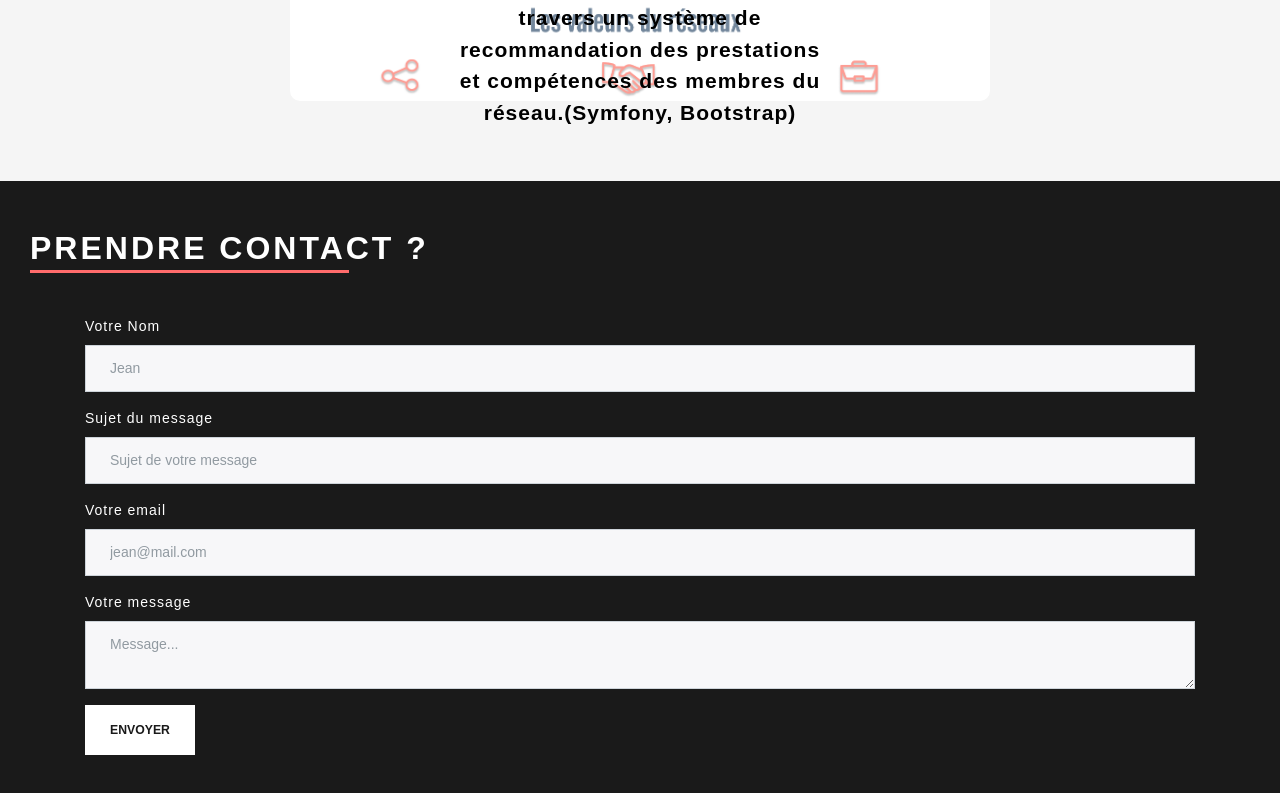
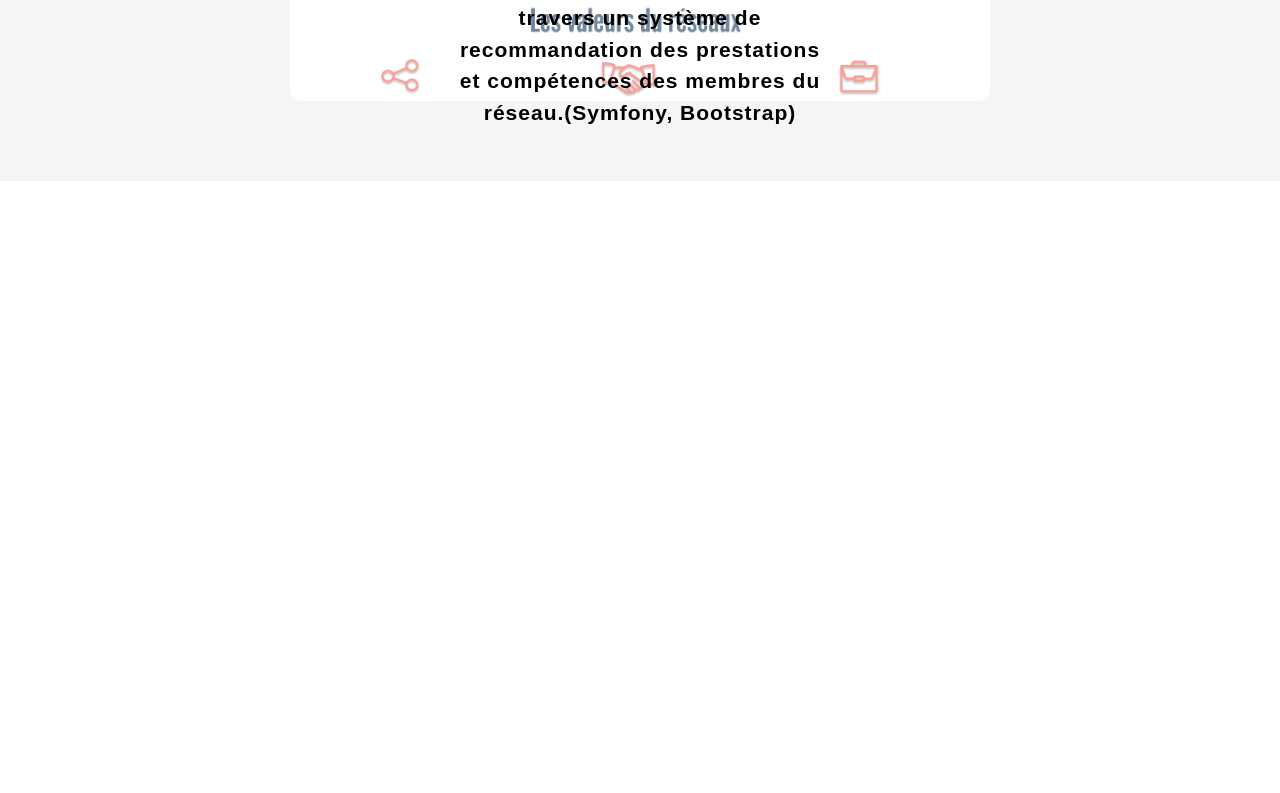
Before and after one commit to eikyuu/portfolio, a React (Create React App) app: page / in a window 1280 px wide. Shown: the part 4103-4896 px from the top of the page. After the commit the page ends 4284 px from the top, so only its background shows below. Built offline with nearby package versions, Linux system fonts and the light colour scheme.

Commit message:
remove contact spam mail

```diff
--- a/src/App.js
+++ b/src/App.js
@@ -54,7 +54,6 @@ function App() {
       <About />
       <Skills />
       <Portfolio />
-      <Contact />
       <ToastContainer position={toast.POSITION.BOTTOM_LEFT} />
     </div>
   );
```
